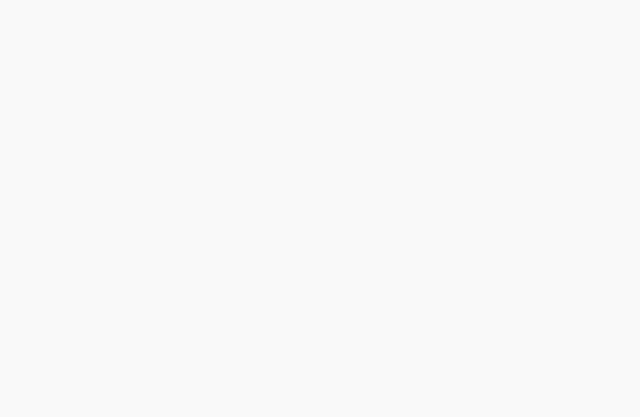
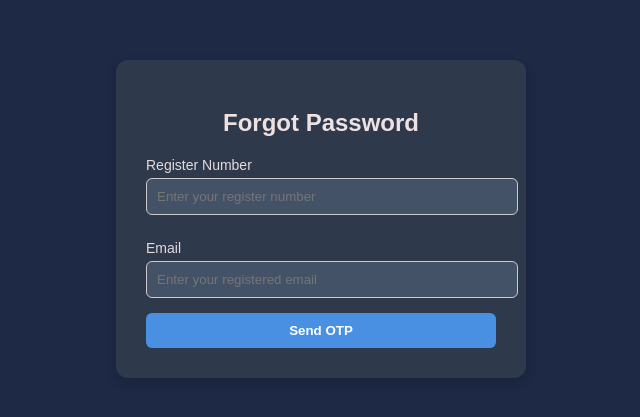
Before and after one commit to hasim34/codeLab, a React (Vite) app in the folder frontend/: page /verification in a window 1280 px wide. Before the commit this address had no page. Shown: the part 181-598 px from the top of the page, without its empty margins (319-959 px from the left). Built offline with nearby package versions, Linux system fonts and the light colour scheme.

Commit message:
forgotpassword completed

```diff
--- a/frontend/src/App.jsx
+++ b/frontend/src/App.jsx
@@ -6,12 +6,19 @@ import Dashboard from "./components/dashboard/Dashboard";
 import Experiments from "./components/experiment/Experiments";
 import CodeEditor from "./components/codeEditor/CodeEditor";
 import Profile from "./components/profile/Profile";
+import Verification from "./components/forgot/Verification";
+import Otp from "./components/forgot/Otp";
+import ResetPassword from "./components/forgot/resetpassword";
+
 
 function App() {
   return (
     <Router>
       <Routes>
         <Route path="/" element={<Login/>} />
+        <Route path="/verification" element={<Verification />} />
+        <Route path="/otp" element={<Otp />} />
+        <Route path="/reset" element={<ResetPassword />} />
         <Route path="/register" element={<Register/>} />
 
         <Route path="/dashboard" element={<Layout/>}>
--- /dev/null
+++ b/frontend/src/components/forgot/otp.css
@@ -0,0 +1,52 @@
+.otp-page {
+  display: flex;
+  justify-content: center;
+  align-items: center;
+  height: 100vh;
+  background: #1b2743fc;
+}
+
+.otp-box {
+  background: #2e3a4b;
+  padding: 30px;
+  border-radius: 12px;
+  box-shadow: 0 4px 12px rgba(0, 0, 0, 0.15);
+  width: 350px;
+  text-align: left;
+}
+
+.otp-box h2 {
+  text-align: center;
+  margin-bottom: 20px;
+  color: #ede7e7;
+}
+
+.otp-box label {
+  display: block;
+  margin: 10px 0 5px;
+  font-weight: 500;
+  color: #f2e7e7;
+}
+
+.otp-box input {
+  width: 100%;
+  padding: 10px;
+  margin-bottom: 15px;
+  border: 1px solid #ccc;
+  border-radius: 6px;
+}
+
+.otp-btn {
+  width: 100%;
+  padding: 10px;
+  background: #27ae60;
+  color: #fff;
+  border: none;
+  border-radius: 6px;
+  font-weight: bold;
+  cursor: pointer;
+}
+
+.otp-btn:hover {
+  background: #1e874b;
+}
--- /dev/null
+++ b/frontend/src/components/forgot/otp.jsx
@@ -0,0 +1,55 @@
+import React, { useState } from "react";
+import "./otp.css";
+import { useNavigate } from "react-router-dom";
+
+function OTP() {
+  const [otp, setOtp] = useState("");
+  const [error, setError] = useState("");       // <-- Add error state
+  const [touched, setTouched] = useState(false); // <-- Track first submit
+  const navigate = useNavigate();
+
+  const handleSubmit = (e) => {
+    e.preventDefault();
+    setTouched(true); // <-- mark form as submitted once
+
+    // Validation logic
+    if (!otp) {
+      setError("OTP is required");
+      return;
+    }
+    if (!/^\d{4,6}$/.test(otp)) { // assuming OTP 4-6 digits
+      setError("OTP must be 4-6 digits");
+      return;
+    }
+
+    setError(""); // <-- Clear error if valid
+    alert(`OTP entered: ${otp}`);
+    navigate("/reset"); // Navigate to ResetPassword page
+  };
+
+  return (
+    <div className="otp-page">
+      <div className="otp-box">
+        <h2>Enter OTP</h2>
+        <form onSubmit={handleSubmit}>
+          <label>OTP</label>
+          <input
+            type="text"
+            placeholder="Enter OTP"
+            value={otp}
+            onChange={(e) => {
+              setOtp(e.target.value);
+              if (touched) setError(""); // <-- clear error while typing
+            }}
+          />
+          {error && <p style={{ color: "red" }}>{error}</p>} {/* <-- Show error */}
+          <button type="submit" className="otp-btn">
+            Verify OTP
+          </button>
+        </form>
+      </div>
+    </div>
+  );
+}
+
+export default OTP;
--- /dev/null
+++ b/frontend/src/components/forgot/resetpassword.css
@@ -0,0 +1,52 @@
+.reset-page {
+  display: flex;
+  justify-content: center;
+  align-items: center;
+  height: 100vh;
+  background: #1b2743fc;
+}
+
+.reset-box {
+  background: #2e3a4b;
+  padding: 30px;
+  border-radius: 12px;
+  box-shadow: 0 4px 12px rgba(0, 0, 0, 0.15);
+  width: 350px;
+  text-align: left;
+}
+
+.reset-box h2 {
+  text-align: center;
+  margin-bottom: 20px;
+  color: #efebeb;
+}
+
+.reset-box label {
+  display: block;
+  margin: 10px 0 5px;
+  font-weight: 500;
+  color: #f5f4f4;
+}
+
+.reset-box input {
+  width: 100%;
+  padding: 10px;
+  margin-bottom: 15px;
+  border: 1px solid #ccc;
+  border-radius: 6px;
+}
+
+.reset-btn {
+  width: 100%;
+  padding: 10px;
+  background: #4a90e2;
+  color: #fff;
+  border: none;
+  border-radius: 6px;
+  font-weight: bold;
+  cursor: pointer;
+}
+
+.reset-btn:hover {
+  background: #1e874b;
+}
--- /dev/null
+++ b/frontend/src/components/forgot/resetpassword.jsx
@@ -0,0 +1,73 @@
+import React, { useState } from "react";
+import { useNavigate } from "react-router-dom";
+import "./resetpassword.css";
+
+const Reset = () => {
+  const [password, setPassword] = useState("");
+  const [confirm, setConfirm] = useState("");
+  const [error, setError] = useState("");       // <-- Add error state
+  const [touched, setTouched] = useState(false); // <-- Track first submit
+  const navigate = useNavigate();
+
+  const handleSubmit = (e) => {
+    e.preventDefault();
+    setTouched(true); // <-- mark form as submitted once
+
+    // Validation logic
+    if (!password || !confirm) {
+      setError("Both password fields are required");
+      return;
+    }
+    if (password.length < 6) {
+      setError("Password must be at least 6 characters");
+      return;
+    }
+    if (password !== confirm) {
+      setError("Passwords do not match");
+      return;
+    }
+
+    setError(""); // Clear errors
+    alert("Password successfully reset (demo only)");
+    navigate("/"); // Navigate back to login or homepage
+  };
+
+  return (
+    <div className="reset-page">
+      <div className="reset-box">
+        <h2>Reset Password</h2>
+        <form onSubmit={handleSubmit}>
+          <label>New Password</label>
+          <input
+            type="password"
+            placeholder="Enter new password"
+            value={password}
+            onChange={(e) => {
+              setPassword(e.target.value);
+              if (touched) setError(""); // <-- clear error while typing
+            }}
+          />
+
+          <label>Confirm Password</label>
+          <input
+            type="password"
+            placeholder="Confirm new password"
+            value={confirm}
+            onChange={(e) => {
+              setConfirm(e.target.value);
+              if (touched) setError(""); // <-- clear error while typing
+            }}
+          />
+
+          {error && <p style={{ color: "red" }}>{error}</p>} {/* <-- Show error */}
+
+          <button type="submit" className="reset-btn">
+            Reset Password
+          </button>
+        </form>
+      </div>
+    </div>
+  );
+};
+
+export default Reset;
--- /dev/null
+++ b/frontend/src/components/forgot/verification.css
@@ -0,0 +1,53 @@
+.verification-page {
+  display: flex;
+  justify-content: center;
+  align-items: center;
+  height: 100vh;
+  background: #1b2743fc;
+}
+
+.verification-box {
+  background: #2e3a4b;
+  padding: 30px;
+  border-radius: 12px;
+  box-shadow: 0 4px 12px rgba(0, 0, 0, 0.15);
+  width: 350px;
+  max-height:500px;
+  text-align: left;
+}
+
+.verification-box h2 {
+  text-align: center;
+  margin-bottom: 20px;
+  color: #f0e1e1;
+}
+
+.verification-box label {
+  display: block;
+  margin: 10px 0 5px;
+  font-weight: 500;
+  color: #e4dbdb;
+}
+
+.verification-box input {
+  width: 100%;
+  padding: 10px;
+  margin-bottom: 15px;
+  border: 1px solid #ccc;
+  border-radius: 6px;
+}
+
+.verify-btn {
+  width: 100%;
+  padding: 10px;
+  background: #4a90e2;
+  color: #fff;
+  border: none;
+  border-radius: 6px;
+  font-weight: bold;
+  cursor: pointer;
+}
+
+.verify-btn:hover {
+  background: #357abd;
+}
--- /dev/null
+++ b/frontend/src/components/forgot/verification.jsx
@@ -0,0 +1,77 @@
+import React, { useState } from "react";
+import "./verification.css";
+import { useNavigate } from "react-router-dom";
+
+function Verification() {
+  const [roll, setRoll] = useState("");
+  const [email, setEmail] = useState("");
+  const [error, setError] = useState(""); // <-- Add this
+  const [touched, setTouched] = useState(false); // <-- Track first submit
+  const navigate = useNavigate();
+
+  const handleSubmit = (e) => {
+    e.preventDefault();
+    setTouched(true); // <-- mark as attempted
+
+    // Validation logic
+    if (!roll) {
+      setError("Register number is required");
+      return;
+    }
+    if (!/^\d+$/.test(roll)) {
+      setError("Register number must be numeric");
+      return;
+    }
+    if (!email) {
+      setError("Email is required");
+      return;
+    }
+    if (!/\S+@\S+\.\S+/.test(email)) {
+      setError("Invalid email format");
+      return;
+    }
+
+    setError(""); // <-- Clear error if all good
+    alert(`OTP will be sent to your email ${email} for roll no: ${roll}`);
+    navigate("/otp");
+  };
+
+  return (
+    <div className="verification-page">
+      <div className="verification-box">
+        <h2>Forgot Password</h2>
+        <form onSubmit={handleSubmit}>
+          <label>Register Number</label>
+          <input
+            type="text"
+            placeholder="Enter your register number"
+            value={roll}
+            onChange={(e) => {
+              setRoll(e.target.value);
+              if (touched) setError(""); // <-- clear error when typing
+            }}
+          />
+
+          <label>Email</label>
+          <input
+            type="email"
+            placeholder="Enter your registered email"
+            value={email}
+            onChange={(e) => {
+              setEmail(e.target.value);
+              if (touched) setError(""); // <-- clear error when typing
+            }}
+          />
+
+          {error && <p style={{ color: "red" }}>{error}</p>} {/* <-- Show error */}
+
+          <button type="submit" className="verify-btn">
+            Send OTP
+          </button>
+        </form>
+      </div>
+    </div>
+  );
+}
+
+export default Verification;
--- a/frontend/src/components/login/Login.jsx
+++ b/frontend/src/components/login/Login.jsx
@@ -1,24 +1,36 @@
 import React, { useState } from "react";
 import "./login.css";
+import { Link, useNavigate } from "react-router-dom";
 
 const Login = () => {
   const [showPassword, setShowPassword] = useState(false);
   const [rollNumber, setRollNumber] = useState("");
   const [password, setPassword] = useState("");
   const [error, setError] = useState("");
+  const [touched, setTouched] = useState(false); // <-- Track first submit
+  const navigate = useNavigate();
 
   const validateForm = (e) => {
     e.preventDefault();
+    setTouched(true);
 
     // Roll number validation (only numbers)
     const rollRegex = /^[0-9]+$/;
+    if (!rollNumber) {
+      setError("Roll Number is required");
+      return;
+    }
     if (!rollRegex.test(rollNumber)) {
-      setError("Roll Number / Registration Number must be numbers only.");
+      setError("Roll Number must be numbers only.");
       return;
     }
 
     // Password validation (at least 8 chars, includes number & special char)
     const passwordRegex = /^(?=.*[0-9])(?=.*[!@#$%^&*])[A-Za-z0-9!@#$%^&*]{8,}$/;
+    if (!password) {
+      setError("Password is required");
+      return;
+    }
     if (!passwordRegex.test(password)) {
       setError(
         "Password must be at least 8 characters long and include a number & special character."
@@ -26,17 +38,19 @@ const Login = () => {
       return;
     }
 
-    setError("");
+    setError(""); // Clear errors
     alert("Successfully logged in. Let's get started");
+    navigate("/verification"); // Navigate to verification or dashboard
   };
+
   return (
     <div className="login-page">
-      {/* Left Side */}
       <div className="login-left">
         <div className="logo">
           <span className="logo-icon">{"</>"}</span>
           <h1 className="logo-text">CodeLab</h1>
         </div>
+
         <p className="welcome-text">Welcome back to your coding journey</p>
 
         <div className="login-box">
@@ -49,27 +63,36 @@ const Login = () => {
               type="text"
               placeholder="Enter your roll number"
               value={rollNumber}
-            onChange={(e) => setRollNumber(e.target.value)}
+              onChange={(e) => {
+                setRollNumber(e.target.value);
+                if (touched) setError(""); // <-- clear error on typing
+              }}
             />
 
             <label>Password</label>
             <input
-            type="password"
+              type={showPassword ? "text" : "password"}
               placeholder="Enter your password"
               value={password}
-            onChange={(e) => setPassword(e.target.value)}
+              onChange={(e) => {
+                setPassword(e.target.value);
+                if (touched) setError(""); // <-- clear error on typing
+              }}
             />
 
             <span
               className="eye-icon"
               onClick={() => setShowPassword(!showPassword)}
             >
-                {showPassword ? "" : ""}
+              {showPassword ? "Hide" : "Show"}
             </span>
+
             {/* Error Message */}
             {error && <p className="error">{error}</p>}
 
-            <a href="#" className="forgot-link">Forgot password?</a>
+            <p className="forgot-link">
+              <Link to="/verification">Forgot password?</Link>
+            </p>
 
             <button type="submit" className="signin-btn">Sign In</button>
           </form>
@@ -80,7 +103,6 @@ const Login = () => {
         </div>
       </div>
 
-      {/* Right Side */}
       <div className="login-right">
         <img
           src="https://blog.zegocloud.com/wp-content/uploads/2023/02/coding-platform.jpg"
--- a/frontend/src/components/login/login.css
+++ b/frontend/src/components/login/login.css
@@ -77,7 +77,7 @@ input {
   width: 100%;
   padding: 10px;
   margin-bottom: 10px;
-  border: 1px solid #383e4f;
+  border: 1px solid #4b4c4d;
   border-radius: 8px;
   background: #445267;
   color: white;
@@ -95,14 +95,27 @@ input {
   cursor: pointer;
 }
 
+
 /* Links and button */
 .forgot-link {
   display: block;
   margin-bottom: 20px;
+  background: #2e3a4b;
   color: #2563eb;
   text-decoration: none;
   font-size: 14px;
 }
+
+.forgot-link a {
+  color: #2057cc;
+  text-decoration: underline;
+  font-weight: 500;
+}
+
+.forgot-link a:hover {
+  color: #f0f0f0;
+}
+
 
 .signin-btn {
   width: 100%;
@@ -121,7 +134,7 @@ input {
 }
 
 .signup-text a {
-  color: #2563eb;
+  color:#2057cc ;
   text-decoration: none;
 }
 
```
Lines whose indentation alone changed are shown as unchanged.
